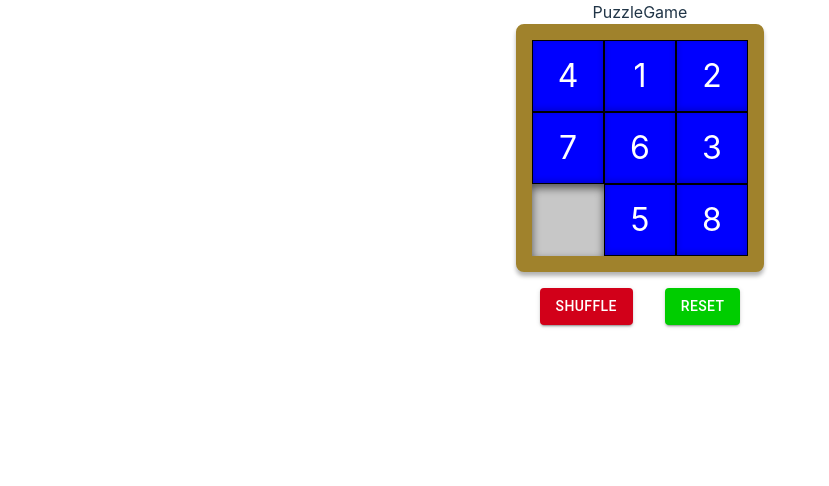
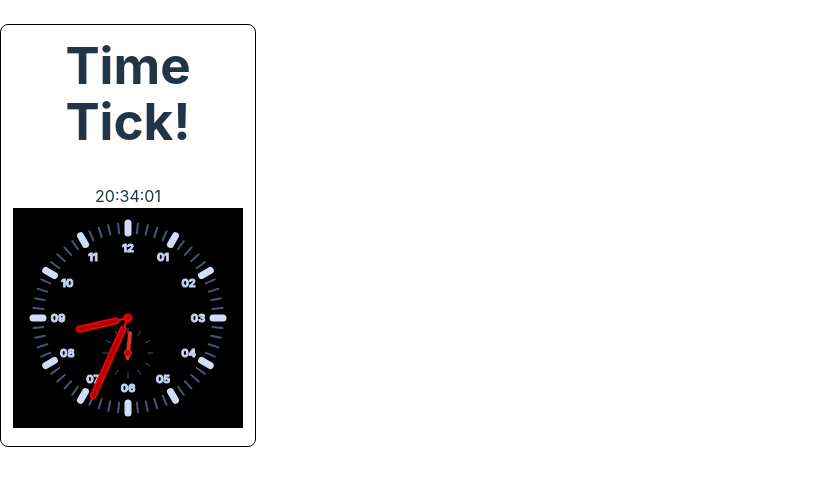
Before and after one commit to dulovici/react-cookbook, a React (Vite) app: page / in a window 1280 px wide. Shown: the top 486 px of the page, without its empty margins (0-829 px from the left). Built offline with nearby package versions, Linux system fonts and the light colour scheme.

Commit message:
useClock custom hook

```diff
--- a/package.json
+++ b/package.json
@@ -10,6 +10,7 @@
     "preview": "vite preview"
   },
   "dependencies": {
+    "moment": "^2.29.4",
     "react": "^18.2.0",
     "react-dom": "^18.2.0"
   },
--- a/src/App.tsx
+++ b/src/App.tsx
@@ -1,5 +1,6 @@
 import "./App.css";
-import PuzzleGame from "./recepies/puzzle_game/PuzzleGame";
+import IntervalTicker from "./recepies/clock/IntervalTicker";
+import SimpleTicker from "./recepies/clock/SimpleTicker";
 
 function App() {
   return (
@@ -13,7 +14,8 @@ function App() {
       {/* <PassCode /> */}
       {/* <StopLight /> */}
       {/* <DropdownPicker /> */}
-      <PuzzleGame />
+      {/* <PuzzleGame /> */}
+      <SimpleTicker />
     </div>
   );
 }
--- /dev/null
+++ b/src/recepies/clock/ClockFace.tsx
@@ -0,0 +1,176 @@
+/* eslint-disable @typescript-eslint/no-explicit-any */
+const WIDTH = 230;
+const HEIGHT = 220;
+
+function offsets(degrees: any, length: any) {
+  const angle = (degrees * Math.PI) / 180.0;
+  return [length * Math.sin(angle), length * Math.cos(angle)];
+}
+
+const Markers = ({
+  intervals,
+  innerRadius,
+  outerRadius,
+  color,
+  strokeWidth,
+  centerX = WIDTH / 2,
+  centerY = HEIGHT / 2,
+}) => {
+  return new Array(intervals).fill(0).map((m, i) => {
+    const inner = offsets((i * 360) / intervals, innerRadius);
+    const outer = offsets((i * 360) / intervals, outerRadius);
+    return (
+      <>
+        <line
+          x1={centerX + inner[0]}
+          y1={centerY + inner[1]}
+          x2={centerX + outer[0]}
+          y2={centerY + outer[1]}
+          stroke={color}
+          strokeWidth={strokeWidth}
+          stroke-linecap="round"
+        />
+      </>
+    );
+  });
+};
+
+const ClockFace = ({ time }: any) => {
+  const hms = time.split(":");
+  const h = parseInt(hms[0]);
+  const m = parseInt(hms[1]);
+  const s = hms.length > 2 ? parseInt(hms[2]) : 0;
+  const [hoursX, hoursY] = offsets(30 * (h + m / 60 + s / 3600), 50);
+  const [minutesX, minutesY] = offsets(6 * (m + s / 60), 85);
+  const [secondsX, secondsY] = offsets(6 * parseInt(hms[2]), 20);
+
+  const fiveMinutes = new Array(12).fill(0).map((m, i) => {
+    const label = offsets(i * 30, 70);
+    return (
+      <text
+        x="0"
+        y="15"
+        stroke="#c7d4f4"
+        fill="#c7d4f4"
+        style={{ fontSize: "11px", fontWeight: "bold" }}
+        text-anchor="middle"
+        transform={`translate(${WIDTH / 2 + label[0]},${
+          HEIGHT / 2 - label[1] - 11
+        })`}
+      >
+        {i === 0 ? "12" : i < 10 ? "0" + i : i}
+      </text>
+    );
+  });
+
+  function arm(x: number, y: number, xs: number, ys: number) {
+    return (
+      <>
+        <line
+          x1={WIDTH / 2}
+          y1={HEIGHT / 2}
+          x2={WIDTH / 2 + x}
+          y2={HEIGHT / 2 - y}
+          stroke-linecap="round"
+          stroke="red"
+          strokeWidth={2}
+        />
+        <line
+          x1={WIDTH / 2 + xs}
+          y1={HEIGHT / 2 - ys}
+          x2={WIDTH / 2 + x}
+          y2={HEIGHT / 2 - y}
+          stroke-linecap="round"
+          stroke="red"
+          strokeWidth={7}
+        />
+        <line
+          x1={WIDTH / 2 + xs}
+          y1={HEIGHT / 2 - ys}
+          x2={WIDTH / 2 + x}
+          y2={HEIGHT / 2 - y}
+          stroke-linecap="round"
+          stroke="#b20000"
+          strokeWidth={4}
+        />
+      </>
+    );
+  }
+
+  const minuteArm = arm(minutesX, minutesY, minutesX / 7, minutesY / 7);
+
+  const hourArm = arm(hoursX, hoursY, hoursX / 4, hoursY / 4);
+
+  const secondsArm = (
+    <line
+      x1={WIDTH / 2 - secondsX / 4}
+      y1={HEIGHT / 2 + 35 + secondsY / 4}
+      x2={WIDTH / 2 + secondsX}
+      y2={HEIGHT / 2 + 35 - secondsY}
+      stroke-linecap="round"
+      stroke="#e5321e"
+      fill="#bc0507"
+      strokeWidth={4}
+    />
+  );
+
+  return (
+    <svg
+      xmlns="http://www.w3.org/2000/svg"
+      style={{ backgroundColor: "black" }}
+      width={WIDTH}
+      height={HEIGHT}
+      viewBox={`0 0 ${WIDTH} ${HEIGHT}`}
+    >
+      <Markers
+        intervals={60}
+        innerRadius={85}
+        outerRadius={95}
+        color="#4c507d"
+        strokeWidth={2}
+      />
+      <Markers
+        intervals={12}
+        innerRadius={85}
+        outerRadius={95}
+        color="#cfddfa"
+        strokeWidth={7}
+      />
+      {fiveMinutes}
+      {hms[2] ? (
+        <>
+          <Markers
+            intervals={12}
+            innerRadius={20}
+            outerRadius={25}
+            color="#4c507d"
+            centerX={WIDTH / 2}
+            centerY={145}
+            strokeWidth={undefined}
+          />
+          {secondsArm}
+          <circle
+            cx={WIDTH / 2}
+            cy={HEIGHT / 2 + 35}
+            r="3.5"
+            stroke="#e5321e"
+            fill="#bc0507"
+            strokeWidth="1"
+          />
+        </>
+      ) : null}
+      {hourArm}
+      {minuteArm}
+      <circle
+        cx={WIDTH / 2}
+        cy={HEIGHT / 2}
+        r="3.5"
+        stroke="red"
+        fill="#b20000"
+        strokeWidth="2"
+      />
+    </svg>
+  );
+};
+
+export default ClockFace;
--- /dev/null
+++ b/src/recepies/clock/IntervalTicker.tsx
@@ -0,0 +1,25 @@
+import { useEffect, useState } from "react";
+import useClock from "./useClock";
+
+import "./Ticker.css";
+
+const IntervalTicker = () => {
+  const [isTick3, setTick3] = useState(false);
+
+  const tickThreeSeconds = useClock(1000);
+
+  useEffect(() => {
+    setTick3((t) => !t);
+  }, [tickThreeSeconds]);
+
+  return (
+    <div className="Ticker">
+      <div className="Ticker-clock">
+        <h1>{isTick3 ? "1 Second Tick!" : "1 Second Tock!"}</h1>
+        {tickThreeSeconds}
+      </div>
+    </div>
+  );
+};
+
+export default IntervalTicker;
--- /dev/null
+++ b/src/recepies/clock/SimpleTicker.tsx
@@ -0,0 +1,28 @@
+import { useEffect, useState } from "react";
+import useClock from "./useClock";
+import ClockFace from "./ClockFace";
+
+import "./Ticker.css";
+
+const SimpleTicker = () => {
+  const [isTick, setTick] = useState(false);
+
+  const time = useClock("HH:mm:ss");
+
+  useEffect(() => {
+    setTick((t) => !t);
+  }, [time]);
+
+  return (
+    <div className="Ticker">
+      <div className="Ticker-clock">
+        <h1>Time {isTick ? "Tick!" : "Tock!"}</h1>
+        {time}
+        <br />
+        <ClockFace time={time} />
+      </div>
+    </div>
+  );
+};
+
+export default SimpleTicker;
--- /dev/null
+++ b/src/recepies/clock/Ticker.css
@@ -0,0 +1,17 @@
+.Ticker {
+    display: flex;
+    flex-direction: row;
+    justify-content: space-between;
+}
+
+.Ticker h1 {
+    margin-top: 0;
+}
+
+.Ticker-clock {
+    border: 1px solid black;
+    padding: 12px;
+    width: 230px;
+    border-radius: 8px;
+    margin-top: 24px;
+}
--- /dev/null
+++ b/src/recepies/clock/useClock.ts
@@ -0,0 +1,24 @@
+import { useEffect, useState } from "react";
+import moment from "moment";
+
+const useClock = (formatOrInterval: string | number) => {
+  const format =
+    typeof formatOrInterval === "string"
+      ? formatOrInterval
+      : "YYYY-MM-DDTHH:mm:ss.SSS";
+  const interval =
+    typeof formatOrInterval === "number" ? formatOrInterval : 500;
+  const [response, setResponse] = useState(moment(new Date()).format(format));
+
+  useEffect(() => {
+    const newTimer = setInterval(() => {
+      setResponse(moment(new Date()).format(format));
+    }, interval);
+
+    return () => clearInterval(newTimer);
+  }, [format, interval]);
+
+  return response;
+};
+
+export default useClock;
```
Also changed, not shown: 1 other file (tests, documents, lock files or other folders).
